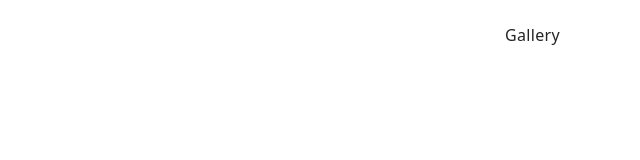
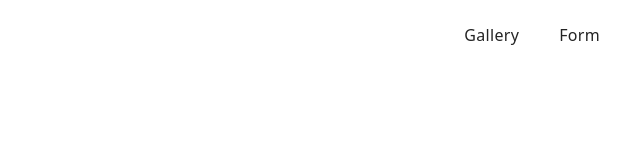
Before and after one commit to Viktoriia-Smerechynska/goit-js-hw-09, a plain HTML site: page index.html in a window 1280 px wide. Shown: the whole page, without its empty margins (640-1280 px from the left). Drawn offline with Linux system fonts and the light colour scheme.

Commit message:
Deploying to gh-pages from @ Viktoriia-Smerechynska/goit-js-hw-09@d539ec9a3ac4ca1fca34615dc537e754ee0f2b48 🚀

```diff
--- a/index.html
+++ b/index.html
@@ -24,7 +24,9 @@
               >
             </li>
             <li class="nav-item">
-              <a class="nav-link {=$highlight-curr}" href="./2-form.html"></a>
+              <a class="nav-link {=$highlight-curr}" href="./2-form.html"
+                >Form</a
+              >
             </li>
           </ul>
         </nav>
```
